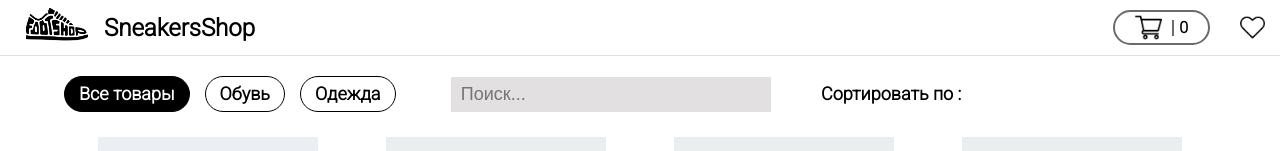
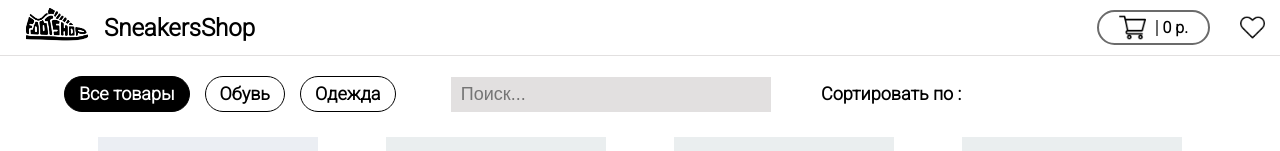
Before and after one commit to sturmanqq/sneakers, a React (Create React App) app: page /products in a window 1280 px wide. Shown: the top 151 px of the page. Built offline with nearby package versions, Linux system fonts and the light colour scheme; data requests are answered from the project's data file.

Commit message:
Вынес селекторы в отдельный файл

```diff
--- a/src/components/Content/Category/Categories.tsx
+++ b/src/components/Content/Category/Categories.tsx
@@ -1,3 +1,4 @@
+import React from 'react'
 import styles from './Categories.module.scss'
 
 interface ICategories {
@@ -8,7 +9,7 @@ interface ICategories {
 const Categories: React.FC<ICategories> = ({categoryValue, onChangeCategory}) => {
 
     const categories = ['Все товары', 'Обувь', 'Одежда']
-
+    console.log('Render categories')
     return (
         <div className={styles.category}>
             <ul>
--- a/src/components/Content/Content.tsx
+++ b/src/components/Content/Content.tsx
@@ -10,11 +10,12 @@ import Sort from './Sort/Sort'
 import Skeleton from './Skeleton/Skeleton'
 import Search from './Search/Search'
 import ErrorPage from '../ErrorPages/ErrorProducts/ErrorPage'
+import { addCartRefetch } from '../../redux/refetch/refetch'
+import { productList } from '../../redux/selectors/selectors'
 
 const Content: React.FC = () => {
 
-    const products = useAppSelector(state => state.productReducer.list);
-    const { status }  = useAppSelector(state => state.productReducer);
+    const { list: products, status } = useAppSelector(productList);
 
     const { searchValue, pageValue, categoryValue, sortValue } = useAppSelector(state => state.filterReducer);
 
--- a/src/components/Content/Products/Products.tsx
+++ b/src/components/Content/Products/Products.tsx
@@ -2,6 +2,7 @@ import { useAppDispatch, useAppSelector } from '../../../hooks'
 import { addCartFetch, updateCartFetch } from '../../../redux/cartSlice';
 import { addFavoriteFetch, deleteFavoriteFetch } from '../../../redux/favoriteSlice';
 import { addFavoriteRefetch, addCartRefetch } from '../../../redux/refetch/refetch';
+import { cartList, favoriteList } from '../../../redux/selectors/selectors';
 import styles from './Products.module.scss'
 
 interface IProduct {
@@ -13,8 +14,8 @@ interface IProduct {
 
 const Products: React.FC<IProduct> = ({id, img, title, price}) => {
 
-    const favorite = useAppSelector(state => state.favoriteReducer.list.find(item => item.id === id));
-    const cart = useAppSelector(state => state.cartReducer.list.find(item => item.id === id));
+    const favorite = useAppSelector(favoriteList(id));
+    const cart = useAppSelector(cartList(id));
 
     const props = {id, img, title, price};
 
--- a/src/components/Header/Cart/Cart.tsx
+++ b/src/components/Header/Cart/Cart.tsx
@@ -1,4 +1,5 @@
 import { useAppSelector } from '../../../hooks';
+import { cartItem, resultCart } from '../../../redux/selectors/selectors';
 import styles from './Cart.module.scss'
 import CartProduct from './CartProduct/CartProduct';
 
@@ -9,9 +10,9 @@ interface ICart {
 
 const Cart: React.FC<ICart> = ({openCart, setOpenCart}) => {
 
-    const cartItems = useAppSelector(state => state.cartReducer.list);
+    const cartItems = useAppSelector(cartItem);
 
-    const result = cartItems.reduce((sum, item) => sum + (item.price * item.count), 0);
+    const result = useAppSelector(resultCart);
 
     return (
         <div className={`${styles.cart} ${openCart ? styles.active : ''}`}>
--- a/src/components/Header/Cart/CartProduct/CartProduct.tsx
+++ b/src/components/Header/Cart/CartProduct/CartProduct.tsx
@@ -1,6 +1,7 @@
 import { useAppDispatch, useAppSelector } from '../../../../hooks'
 import { deleteCartFetch, minusCartFetch, updateCartFetch } from '../../../../redux/cartSlice';
 import { minusCartRefetch, plusCartRefetch, deleteCartRefetch } from '../../../../redux/refetch/refetch';
+import { cartList } from '../../../../redux/selectors/selectors';
 
 import styles from './CartProduct.module.scss'
 
@@ -13,7 +14,7 @@ interface ICart {
 }
 
 const CartProduct: React.FC<ICart> = ({id, img, title, price, count}) => {
-    const cart = useAppSelector((state => state.cartReducer.list.find(item => item.id === id)))
+    const cart = useAppSelector(cartList(id));
 
     const dispatch = useAppDispatch();
 
--- a/src/components/Header/Favorite/Favorite.tsx
+++ b/src/components/Header/Favorite/Favorite.tsx
@@ -1,6 +1,7 @@
 import FavoriteProduct from "./FavoriteProduct/FavoriteProduct";
 import styles from './Favorite.module.scss';
 import { useAppSelector } from "../../../hooks";
+import { favoriteItem } from "../../../redux/selectors/selectors";
 
 interface IFavorite {
     openFavorite: boolean,
@@ -9,7 +10,7 @@ interface IFavorite {
 
 const Favorite: React.FC<IFavorite> = ({openFavorite, setOpenFavorite}) => {
 
-    const favoriteItems = useAppSelector(state => state.favoriteReducer.list)
+    const favoriteItems = useAppSelector(favoriteItem);
 
     return (
         <div className={`${styles.favorite} ${openFavorite ? styles.active : ''}`}>
--- a/src/components/Header/Header.tsx
+++ b/src/components/Header/Header.tsx
@@ -8,6 +8,7 @@ import { cartFetch } from '../../redux/cartSlice'
 import Favorite from './Favorite/Favorite'
 import Cart from './Cart/Cart'
 import { Link } from 'react-router-dom'
+import { refetch, resultCart } from '../../redux/selectors/selectors'
 
 const Header: React.FC = () => {
     const [openFavorite, setOpenFavorite] = useState(false);
@@ -15,11 +16,9 @@ const Header: React.FC = () => {
 
     const dispatch = useAppDispatch();
 
-    const itemsC = useAppSelector(state => state.cartReducer.list)
+    const { favoriteList, cartList } = useAppSelector(refetch);
 
-    const { favoriteList, cartList } = useAppSelector(state => state.refetchReducer)
-
-    const amount = itemsC.reduce((sum, item) => sum + item.count, 0)
+    const result = useAppSelector(resultCart);
 
     useEffect(() => {
         dispatch(favoriteFetch())
@@ -45,7 +44,7 @@ const Header: React.FC = () => {
             <div className={styles.headerPurchases}>
                 <div className={styles.headerPurchasesContainer}>
                     <img onClick={() => setOpenCart(true)} src='/images/cart.png' className={styles.headerPurchasesContainerCart}/>
-                    <div className={styles.headerPurchasesContainerAmount}>{amount}</div>
+                    <div className={styles.headerPurchasesContainerAmount}>{result} р.</div>
                 </div>
                 <img onClick={() => setOpenFavorite(true)} src='/images/heart.png' className={styles.headerPurchasesFavourites}/>
             </div>
--- a/src/index.tsx
+++ b/src/index.tsx
@@ -12,9 +12,7 @@ const root = ReactDOM.createRoot(
 
 root.render(
   <Provider store={store}>
-      <React.StrictMode>
         <App />
-      </React.StrictMode>
   </Provider>
 
 );
--- a/src/redux/productsSlice.ts
+++ b/src/redux/productsSlice.ts
@@ -72,7 +72,6 @@ export const productsSlice = createSlice({
         builder.addCase(productsFetch.fulfilled, (state, action) => {
             state.list = action.payload;
             state.status = Status.SUCCES;
-            console.log(action.payload)
         });
         builder.addCase(productsFetch.rejected, (state, action) => {
 
--- /dev/null
+++ b/src/redux/selectors/selectors.ts
@@ -0,0 +1,23 @@
+import { createSelector } from "@reduxjs/toolkit";
+import { RootState } from "../store";
+
+export const cartItem = (state: RootState) => state.cartReducer.list;
+
+export const favoriteItem = (state: RootState) => state.favoriteReducer.list
+
+export const sortList = (state: RootState) => state.filterReducer.sortValue;
+
+export const productList = (state: RootState) => state.productReducer;
+
+export const refetch = (state: RootState) => state.refetchReducer;
+
+export const favoriteList = (id: string) => (state: RootState) =>
+    state.favoriteReducer.list.find(item => item.id === id);
+
+export const cartList = (id: string) => (state: RootState) =>
+    state.cartReducer.list.find(item => item.id === id);
+
+export const resultCart = createSelector(
+    [cartItem],
+    items => items.reduce((sum, item) => sum + (item.price * item.count), 0)
+);
```
Also changed, not shown: src/components/Content/Sort/Sort.tsx (+6 -4 lines).
